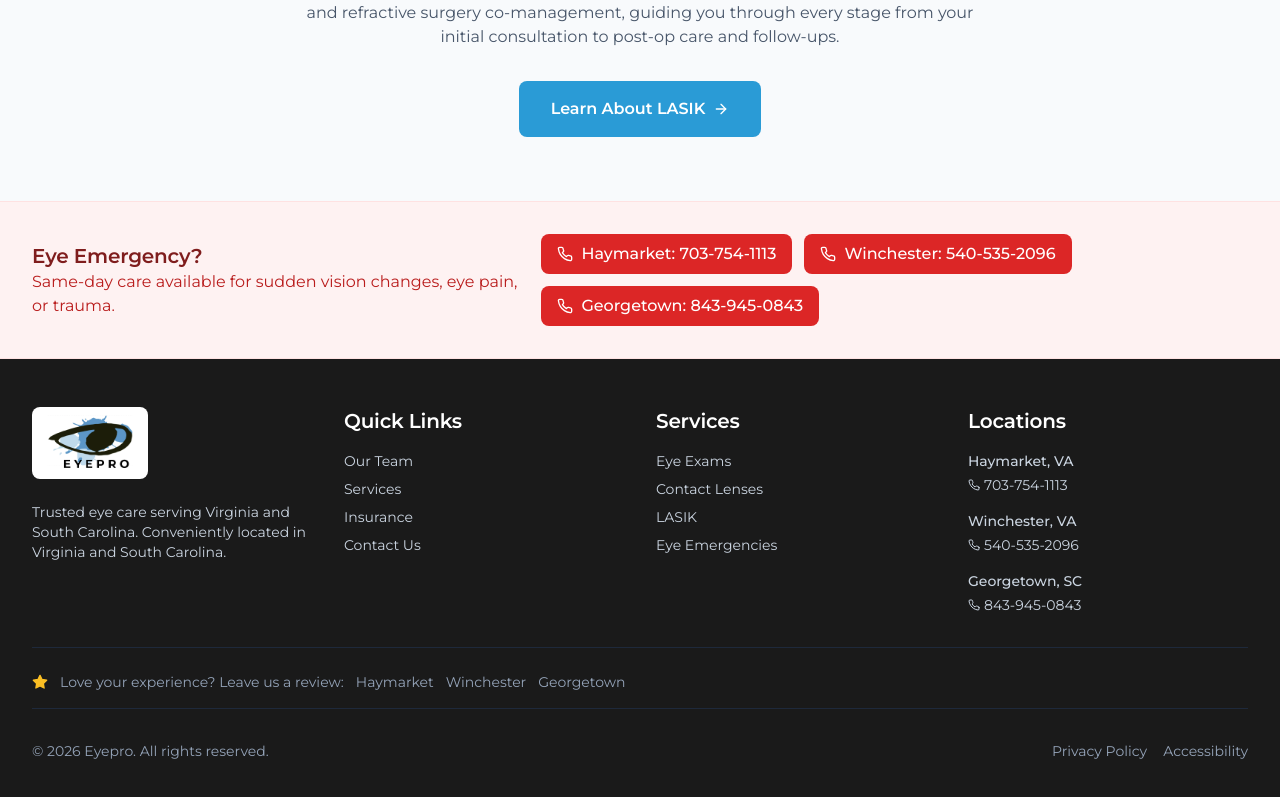
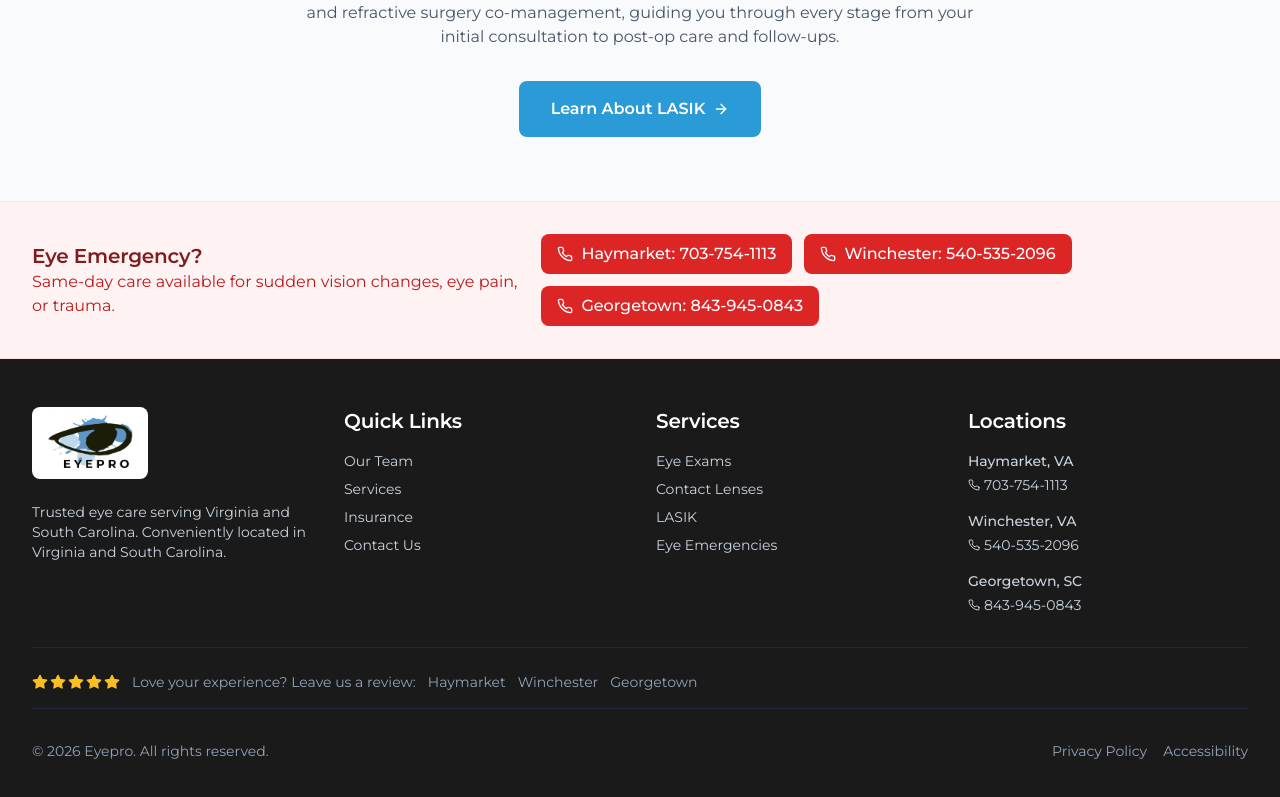
Before and after one commit to studiobrett/eyeprowebsite, a Next.js app: page / in a window 1280 px wide. Shown: the part 3811-4608 px from the top of the page. Built offline with nearby package versions, Linux system fonts and the light colour scheme; no server answers.

Commit message:
Update footer review prompt to five stars

```diff
--- a/src/components/Footer.tsx
+++ b/src/components/Footer.tsx
@@ -71,7 +71,11 @@
         </div>
 
         <div className="border-t border-slate-800 mt-8 pt-6 pb-4 text-sm text-slate-400 flex flex-col sm:flex-row items-center gap-2 sm:gap-3">
-          <Star className="w-4 h-4 fill-amber-400 text-amber-400 flex-shrink-0" />
+          <span className="flex gap-0.5 flex-shrink-0">
+            {[...Array(5)].map((_, i) => (
+              <Star key={i} className="w-4 h-4 fill-amber-400 text-amber-400" />
+            ))}
+          </span>
           <span>Love your experience? Leave us a review:</span>
           <span className="flex gap-3 flex-wrap justify-center">
             {locations.filter(l => l.reviewUrl).map((location) => (
```
